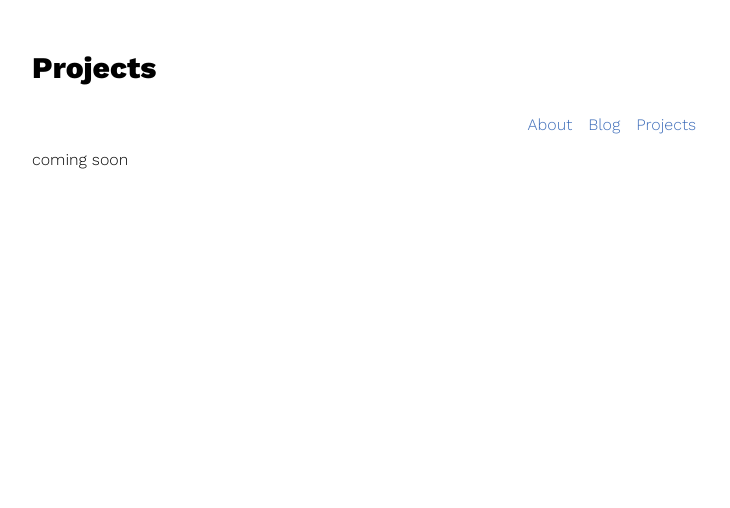
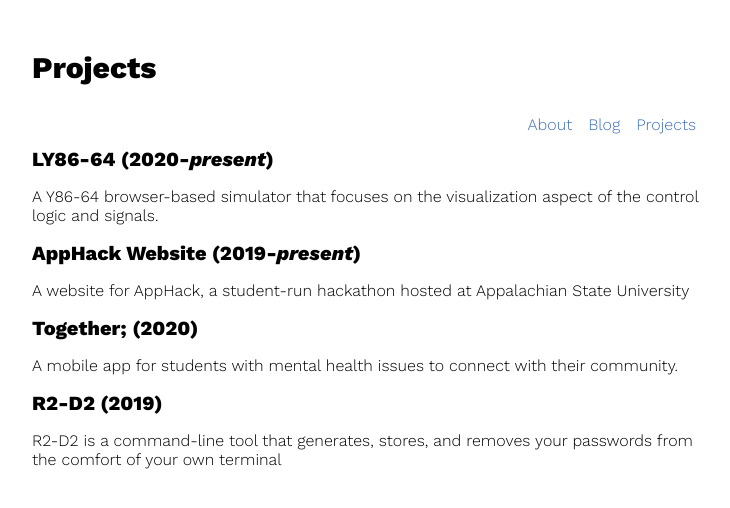
Before and after one commit to lycb/site, a Next.js app: page /projects in a window 1280 px wide. Shown: the top 508 px of the page, without its empty margins (268-998 px from the left). Built offline with nearby package versions, Linux system fonts and the light colour scheme.

Commit message:
populated projects

```diff
--- a/pages/projects.js
+++ b/pages/projects.js
@@ -1,12 +1,38 @@
 import React from 'react';
+import Link from "next/link";
+import Head from 'next/head';
 import NavBarComponent from '../components/navBar.js';
 
 function Projects() {
   return (
     <>
+      <Head>
+        <title>Projects</title>
+        <meta name="viewport" content="initial-scale=1.0, width=device-width" />
+      </Head>
       <p className="pages-title">Projects</p>
       <NavBarComponent />
-      <p>coming soon</p>
+      <div class="project-wrapper">
+        <a href="https://ly86.chaulyjenny.com/">
+          <h1 className="posts-title">LY86-64 (2020-<i>present</i>)</h1>
+          <p>A Y86-64 browser-based simulator that focuses on the visualization aspect of the control logic and signals.</p>
+        </a>
+
+        <a href="http://cs.appstate.edu/apphack/">
+          <h1 className="posts-title">AppHack Website (2019-<i>present</i>)</h1>
+          <p>A website for AppHack, a student-run hackathon hosted at Appalachian State University</p>
+        </a>
+
+        <a href="https://github.com/lycb/Together">
+          <h1 className="posts-title">Together; (2020)</h1>
+          <p>A mobile app for students with mental health issues to connect with their community.</p>
+        </a>
+
+        <a href="https://r2d2.chaulyjenny.com/">
+          <h1 className="posts-title">R2-D2 (2019)</h1>
+          <p>R2-D2 is a command-line tool that generates, stores, and removes your passwords from the comfort of your own terminal</p>
+        </a>
+      </div>
     </>
   )
 }
--- a/styles/base.css
+++ b/styles/base.css
@@ -1,4 +1,4 @@
-@import url('https://fonts.googleapis.com/css2?family=Work+Sans:ital,wght@0,300;0,800;1,300&display=swap');
+@import url('https://fonts.googleapis.com/css2?family=Work+Sans:ital,wght@0,300;0,800;1,300;1,800&display=swap');
 
 body {
 	font-family: 'Work Sans', sans-serif;
@@ -43,3 +43,16 @@ body {
 	width: 20px;
 	height: 20px;
 }
+
+.tiles-wrapper {
+	background-color: red;
+}
+
+.tile {
+	background-color: green;
+}
+
+a {
+	text-decoration: none;
+	color: black;
+}
```
